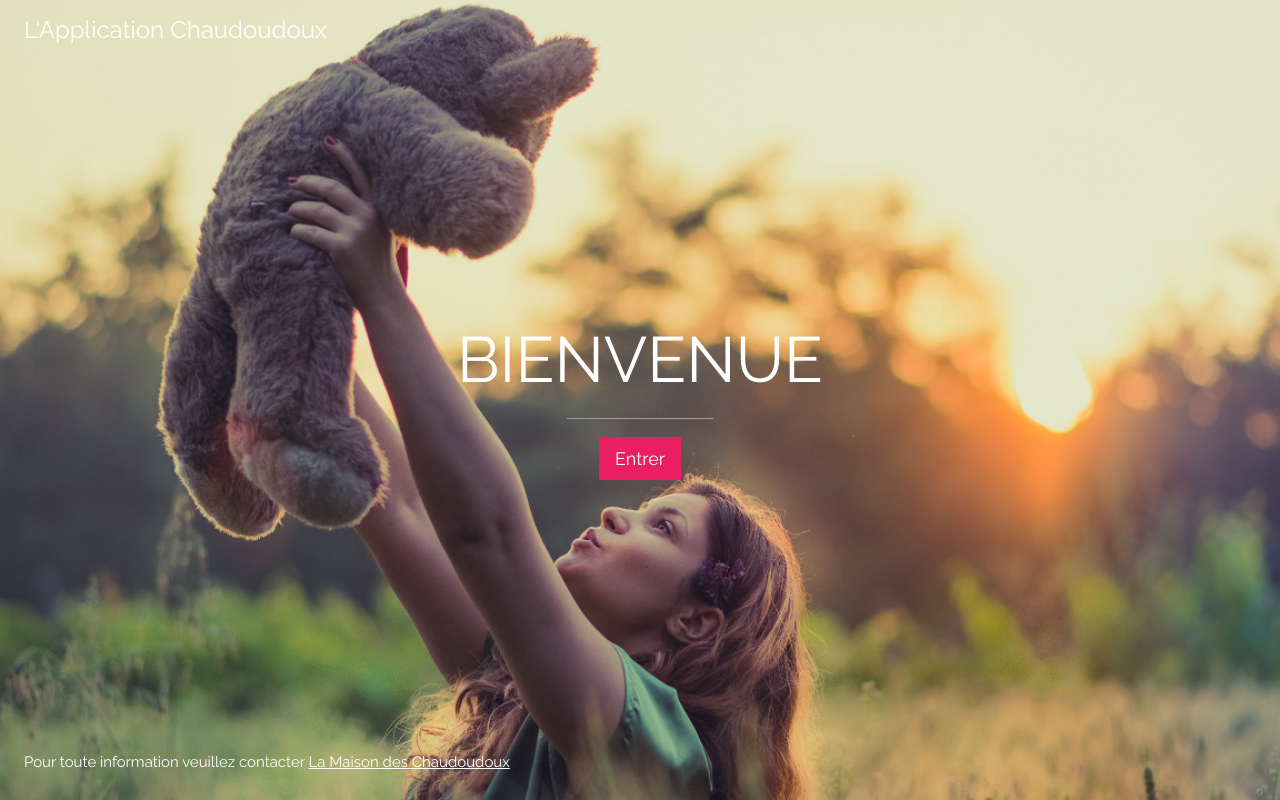
After one commit to nazimboudeffa/chaudoudoux-app-php-object, a PHP site: page /system/plugins/default/pages/content/index.php in a window 1280 px wide. The commit adds this page. Run offline with PHP 8.4, Linux system fonts and the light colour scheme; a stand-in replaces the project's code that opens the database connection.

Commit message:
It has displayed the index

```diff
--- a/libraries/chaudoudoux.lib.initialize.php
+++ b/libraries/chaudoudoux.lib.initialize.php
@@ -230,3 +230,4 @@ function chaudoudoux_system_plugins_load() {
 		chaudoudoux_register_plugins_by_path(chaudoudoux_route()->system . 'plugins/');
 }
 chaudoudoux_register_callback('chaudoudoux', 'init', 'chaudoudoux_initialize');
+chaudoudoux_register_callback('chaudoudoux', 'init', 'chaudoudoux_system_plugins_load');
--- a/libraries/chaudoudoux.lib.page.php
+++ b/libraries/chaudoudoux.lib.page.php
@@ -69,7 +69,7 @@ function chaudoudoux_load_page($handler, $page) {
             if($halt_view === false) {
                     //get page contents
                     ob_start();
-                    call_user_func($Chaudoudoux->page[$handler], $page, $handler);var_dump($Chaudoudoux->page[$handler]);
+                    call_user_func($Chaudoudoux->page[$handler], $page, $handler);
                     $contents = ob_get_clean();
             }
             if($halt_view) {
--- a/libraries/chaudoudoux.lib.plugins.php
+++ b/libraries/chaudoudoux.lib.plugins.php
@@ -95,4 +95,3 @@ function chaudoudoux_plugin_set() {
 			$Chaudoudoux->plugins = $paths;
 	}
 }
-chaudoudoux_plugin_set();
--- a/libraries/chaudoudoux.lib.users.php
+++ b/libraries/chaudoudoux.lib.users.php
@@ -490,6 +490,6 @@ function ossn_get_admin_users() {
 		}
 		return false;
 }
-chaudoudoux_register_callback('chaudoudoux', 'init', 'chaudoudoux_users');
-chaudoudoux_add_hook('load:settings', 'language', 'chaudoudoux_site_user_lang_code');
-chaudoudoux_add_hook('user', 'default:fields','chaudoudoux_user_fields_set_nonrequired', 201);
+//chaudoudoux_register_callback('chaudoudoux', 'init', 'chaudoudoux_users');
+//chaudoudoux_add_hook('load:settings', 'language', 'chaudoudoux_site_user_lang_code');
+//chaudoudoux_add_hook('user', 'default:fields','chaudoudoux_user_fields_set_nonrequired', 201);
--- /dev/null
+++ b/system/plugins/default/pages/content/index.php
@@ -0,0 +1,41 @@
+<!DOCTYPE html>
+<html>
+<title>Chaudoudoux | Bienvenue</title>
+<meta charset="UTF-8">
+<meta name="viewport" content="width=device-width, initial-scale=1">
+<link rel="stylesheet" href="https://www.w3schools.com/w3css/4/w3.css">
+<link rel="stylesheet" href="https://fonts.googleapis.com/css?family=Raleway">
+<style>
+body,h1 {font-family: "Raleway", sans-serif}
+body, html {height: 100%}
+.bgimg {
+  background-image: url('images/alex-blajan-ThC_2PV783A-unsplash.jpg');
+  min-height: 100%;
+  background-position: center;
+  background-size: cover;
+}
+</style>
+<body>
+
+<div class="bgimg w3-display-container w3-animate-opacity w3-text-white">
+  <div class="w3-display-topleft w3-padding-large w3-xlarge">
+    L'Application Chaudoudoux
+  </div>
+  <div class="w3-display-middle">
+    <h1 class="w3-jumbo w3-animate-top">BIENVENUE</h1>
+    <hr class="w3-border-grey" style="margin:auto;width:40%">
+    <!--
+    <p class="w3-large w3-center"><a href="app-dev/dev-demo/dev-demo-v0.3" class="w3-button w3-pink">Serveur de Gestion v0.3</a></p>
+    <p class="w3-large w3-center"><a href="#" class="w3-button w3-pink">Application des Intervenants (projet)</a></p>
+    -->
+    <p class="w3-large w3-center"><a href="home.php" class="w3-button w3-pink">Entrer</a></p>
+  </div>
+  <div class="w3-display-bottomleft w3-padding-large">
+    <p>Pour toute information veuillez contacter <a href="http://lamaisondeschaudoudoux.fr">La Maison des Chaudoudoux</a></p>
+  </div>
+</div>
+
+<!-- Template w3schools.com/Coming Soon - Photo unsplash.com/Stuffed Animals  -->
+
+</body>
+</html>
--- a/system/start.php
+++ b/system/start.php
@@ -33,3 +33,5 @@ foreach ($Chaudoudoux->libraries as $lib) {
         throw new exception('Cannot include all libraries');
     }
 }
+
+chaudoudoux_trigger_callback('chaudoudoux', 'init');
```
Also changed, not shown: libraries/chaudoudoux.lib.system.php (+4 -4 lines), libraries/chaudoudoux.lib.views.php (+54 -0 lines), system/plugins/default/pages/index-old.php (added, +13 -0 lines), system/plugins/default/pages/content/dashboard.php (renamed from dashboard.php), system/plugins/default/pages/content/forgot.php (renamed from forgot.php), system/plugins/default/pages/content/home.php (renamed from home.php), system/plugins/default/pages/content/profile.php (renamed from profile.php), system/plugins/default/pages/content/settings.php (renamed from settings.php), system/plugins/default/pages/content/signin.php (renamed from signin.php), system/plugins/default/pages/content/signout.php (renamed from signout.php), system/plugins/default/pages/content/signup.php (renamed from signup.php), system/plugins/default/pages/index.php (renamed from themes/pages/index.php).
